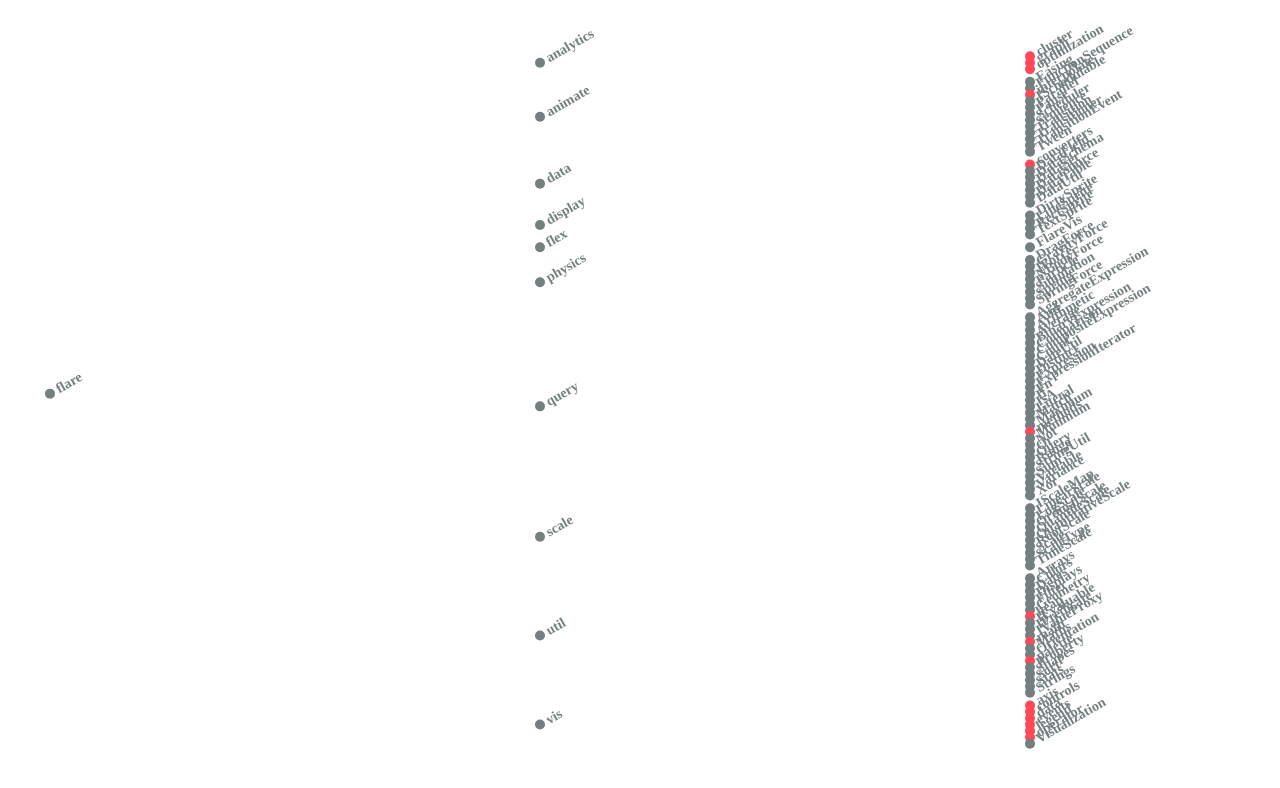
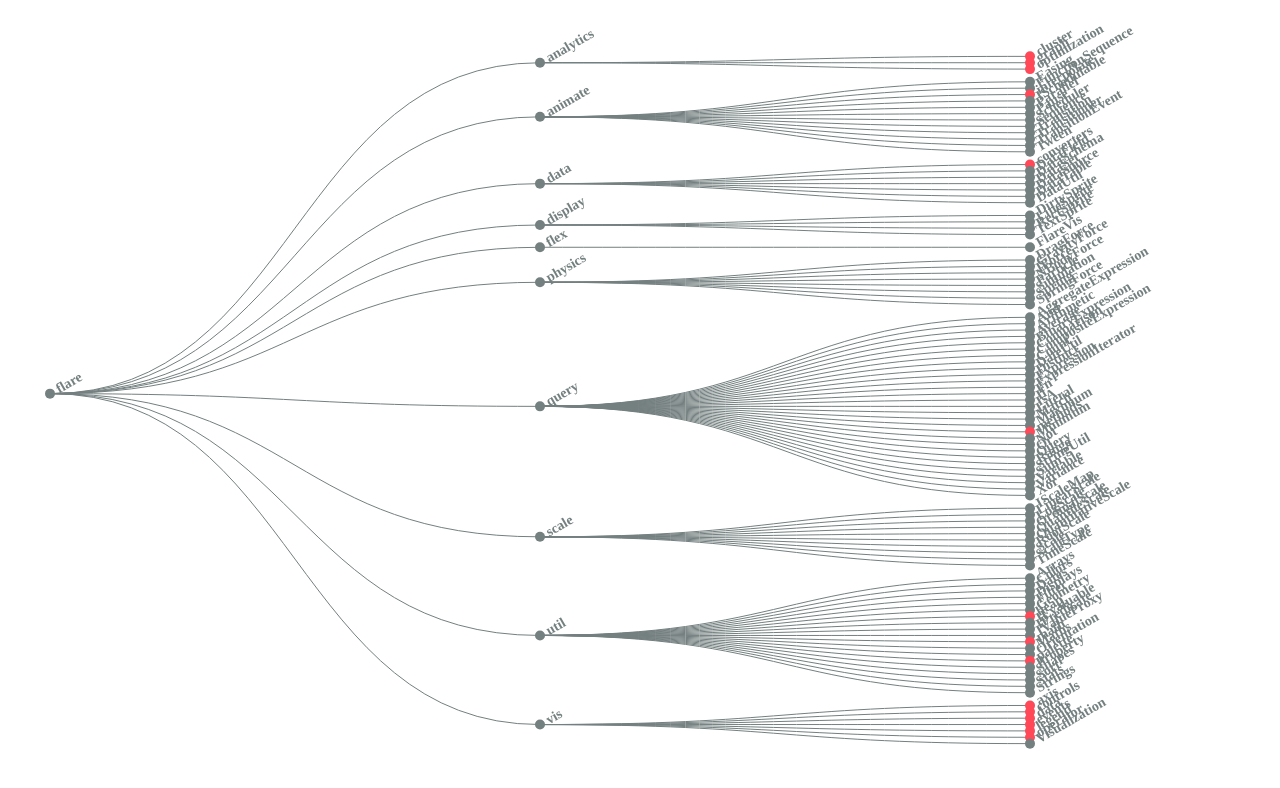
Before and after one commit to khyarmt/collapsible-tree, a React (Vite) app: page / in a window 1280 px wide. Shown: the top 788 px of the page. Built offline with nearby package versions, Linux system fonts and the light colour scheme.

Commit message:
Update on progress

```diff
--- a/src/App.jsx
+++ b/src/App.jsx
@@ -35,7 +35,6 @@ function CollapsibleTreeContent({ width, height, data }) {
     nodes.forEach((node, i) => {
       nodeIndices[node.id] = i;
     });
-    console.log(root.links());
     const links = root.links().map(({ source, target }) => {
       return {
         source: nodeIndices[source.data.data.id],
@@ -45,18 +44,37 @@ function CollapsibleTreeContent({ width, height, data }) {
 
     return [nodes, links];
   }, [data, width, height, margin, collapsed]);
-  console.log(nodes);
 
   return (
-    <svg width={width} height={height} style={{ display: "block" }}>
+    <svg
+      width={width}
+      height={height}
+      style={{ display: "block" }}
+      className="collapsible-tree"
+    >
       <g transform={`translate(${margin.left},${margin.top})`}>
         <g>
           {links.map((link) => {
-            // dを指定する。
-            console.log(link);
+            const sourcePoint = {
+              x: nodes[link.source].x,
+              y: nodes[link.source].y,
+            };
+            const targetPoint = {
+              x: nodes[link.target].x,
+              y: nodes[link.target].y,
+            };
+            const path = `M ${sourcePoint.x} ${sourcePoint.y} C ${
+              (sourcePoint.x + targetPoint.x) / 2
+            } ${sourcePoint.y}, ${(sourcePoint.x + targetPoint.x) / 2} ${
+              targetPoint.y
+            }, ${targetPoint.x} ${targetPoint.y}`;
+
             return (
-              <g>
-                <path></path>
+              <g
+                key={`${nodes[link.source].id}:${nodes[link.target].id}`}
+                className="link"
+              >
+                <path d={path} stroke="#747F7F" fill="none"></path>
               </g>
             );
           })}
@@ -73,6 +91,7 @@ function CollapsibleTreeContent({ width, height, data }) {
                     [node.id]: !collapsed[node.id],
                   });
                 }}
+                className={node.childCount > 0 ? "node clickable" : "node"}
               >
                 <circle
                   r="5"
--- a/src/index.css
+++ b/src/index.css
@@ -0,0 +1,11 @@
+.clickable {
+  cursor: pointer;
+}
+
+svg.collapsible-tree .node {
+  transition: transform 0.5s ease;
+}
+
+svg.collapsible-tree .link path {
+  transition: d 0.5s ease;
+}
--- a/src/main.jsx
+++ b/src/main.jsx
@@ -1,4 +1,5 @@
 import { createRoot } from "react-dom/client";
+import "./index.css";
 import App from "./App";
 
 createRoot(document.querySelector("#content")).render(<App />);
```
